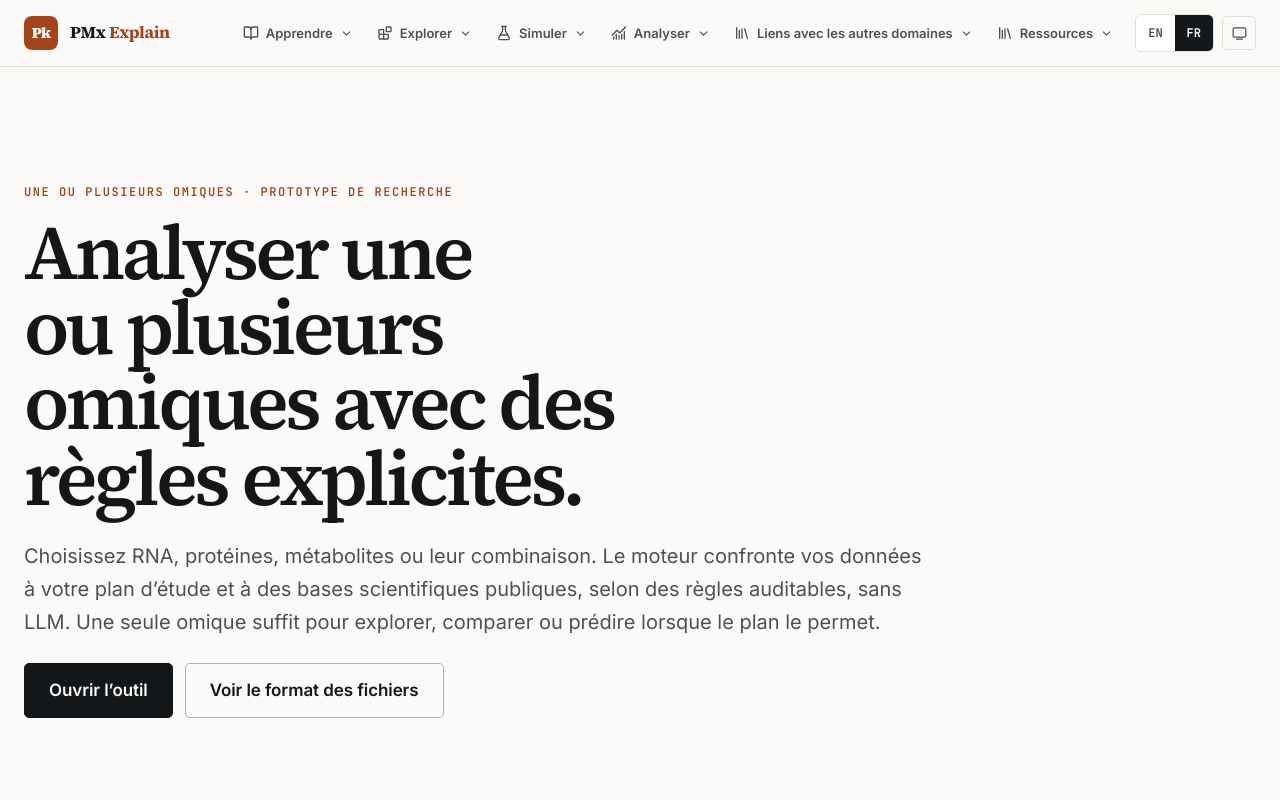
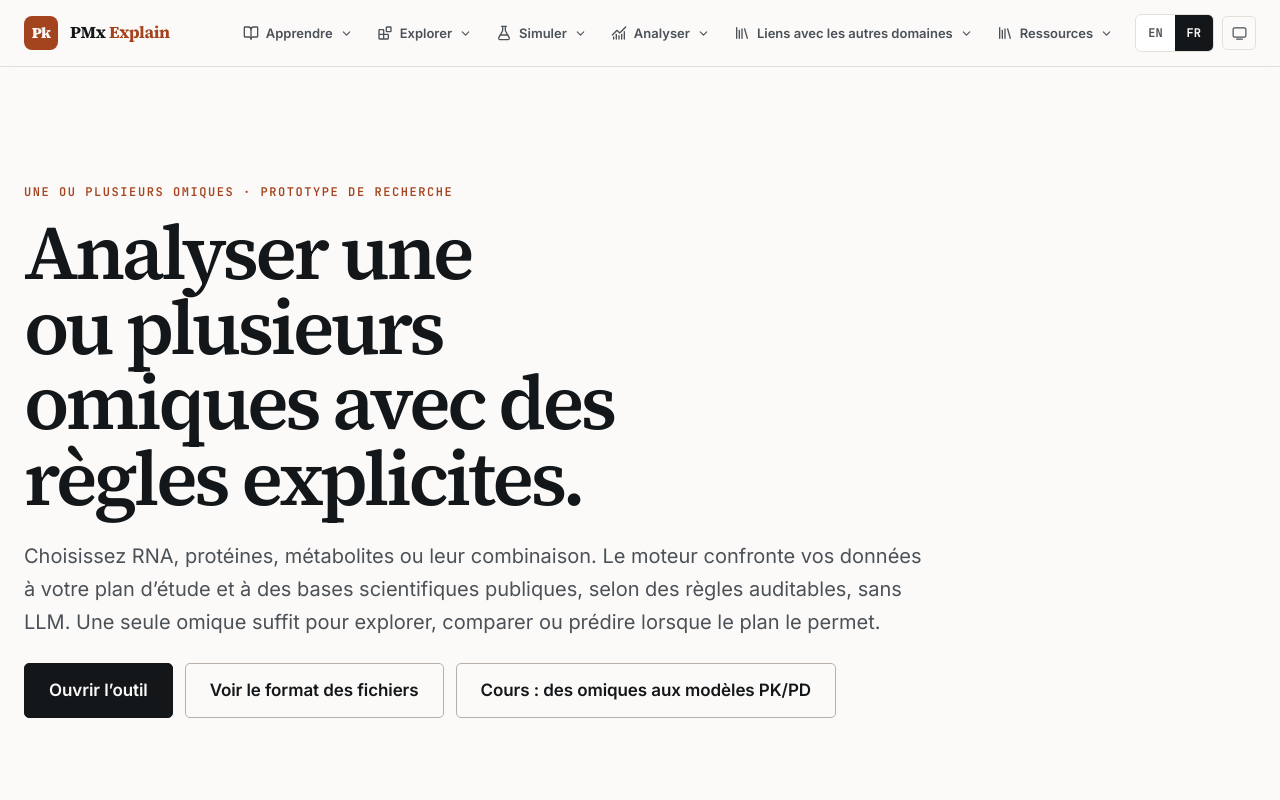
Before and after one commit to rberrah/rberrah.github.io, a SvelteKit app: page /multiomics in a window 1280 px wide. Shown: the top 800 px of the page. Built offline with nearby package versions, Linux system fonts and the light colour scheme.

Commit message:
feat(education): add a reciprocal path from MultiOmics to PKPD lessons

```diff
--- a/src/routes/multiomics/+page.svelte
+++ b/src/routes/multiomics/+page.svelte
@@ -64,6 +64,7 @@
   <div class="actions">
     <a class="btn btn-primary" href={`${base}/multiomics/tool`}>{t('Ouvrir l’outil', 'Open the tool')}</a>
     <a class="btn btn-outline" href={`${base}/multiomics/README.txt`} target="_blank">{t('Voir le format des fichiers', 'See file formats')}</a>
+    <a class="btn btn-outline" href={`${base}/domaines/`}>{t('Cours : des omiques aux modèles PK/PD', 'Lessons: from omics to PK/PD models')}</a>
   </div>
 </section>
 
```
